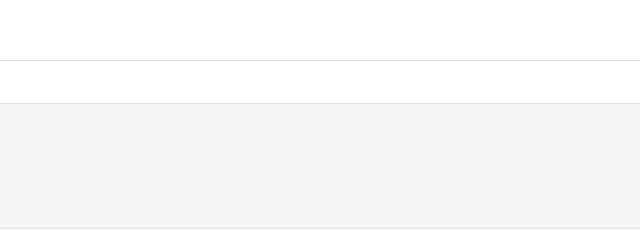
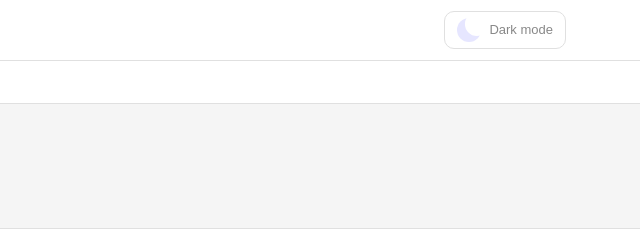
Before and after one commit to samybekkaoui/WebAdvanced-F1Project, a website built with Vite: page mijn-f1-project/index.html in a window 1280 px wide. Shown: the top 240 px of the page, 640-1280 px from the left. Built offline with nearby package versions, Linux system fonts and the light colour scheme; no server answers.

Commit message:
Dark mode toggle
Using localstorage to save setting

```diff
--- a/mijn-f1-project/index.html
+++ b/mijn-f1-project/index.html
@@ -21,6 +21,11 @@
         </div>
       </div>
       <div class="topbar__spacer"></div>
+      <!-- Dark mode toggle - design from https://codepen.io/mrozilla/pen/OJJNjRb -->
+      <div class="theme-toggle-wrap">
+        <input id="toggle" class="toggle" type="checkbox">
+        <label for="toggle" class="toggle-label">Dark mode</label>
+      </div>
     </div>
   </header>
 
--- a/mijn-f1-project/src/main.js
+++ b/mijn-f1-project/src/main.js
@@ -1,5 +1,30 @@
 // main.js — tab navigation + drivers API
 console.log('Pitwall F1 Hub loaded');
+
+// ─── Dark mode ───────────────────────────────────────────
+
+const themeToggle = document.getElementById('toggle');
+
+// Check if the user already had a preference saved in localStorage
+const savedTheme = localStorage.getItem('theme');
+if (savedTheme === 'dark') {
+  // Apply dark mode immediately on load
+  document.body.classList.add('dark');
+  themeToggle.checked = true;
+}
+
+// When the checkbox is toggled, switch dark mode on or off
+themeToggle.addEventListener('change', () => {
+  if (themeToggle.checked) {
+    // Turn on dark mode and save to localStorage
+    document.body.classList.add('dark');
+    localStorage.setItem('theme', 'dark');
+  } else {
+    // Turn off dark mode and save to localStorage
+    document.body.classList.remove('dark');
+    localStorage.setItem('theme', 'light');
+  }
+});
 
 // ─── Tab switching ───────────────────────────────────────────
 
--- a/mijn-f1-project/src/style.css
+++ b/mijn-f1-project/src/style.css
@@ -79,7 +79,63 @@ button { font-family: inherit; cursor: pointer; border: none; background: none;
   border-bottom-color: var(--accent);
 }
 
-/* Footer */
+/* Dark mode — applied to the body when the user switches */
+body.dark {
+  --bg: #1a1a1a;
+  --paper: #242424;
+  --ink: #f0f0f0;
+  --ink-2: #ccc;
+  --ink-3: #888;
+  --line: #333;
+}
+
+/* Theme toggle - adapted from https://codepen.io/mrozilla/pen/OJJNjRb */
+.theme-toggle-wrap {
+  display: flex;
+  align-items: center;
+  gap: 8px;
+  border: 1px solid var(--line);
+  border-radius: var(--radius);
+  padding: 6px 12px;
+}
+
+.toggle {
+  --size: 1.5rem;
+  appearance: none;
+  outline: none;
+  cursor: pointer;
+  width: var(--size);
+  height: var(--size);
+  box-shadow: inset calc(var(--size) * 0.33) calc(var(--size) * -0.25) 0;
+  border-radius: 999px;
+  color: hsl(240, 100%, 95%);
+  transition: all 500ms;
+  flex: none;
+}
+
+.toggle:checked {
+  --ray-size: calc(var(--size) * -0.4);
+  --offset-orthogonal: calc(var(--size) * 0.65);
+  --offset-diagonal: calc(var(--size) * 0.45);
+  transform: scale(0.75);
+  color: hsl(40, 100%, 50%);
+  box-shadow:
+    inset 0 0 0 var(--size),
+    calc(var(--offset-orthogonal) * -1) 0 0 var(--ray-size),
+    var(--offset-orthogonal) 0 0 var(--ray-size),
+    0 calc(var(--offset-orthogonal) * -1) 0 var(--ray-size),
+    0 var(--offset-orthogonal) 0 var(--ray-size),
+    calc(var(--offset-diagonal) * -1) calc(var(--offset-diagonal) * -1) 0 var(--ray-size),
+    var(--offset-diagonal) var(--offset-diagonal) 0 var(--ray-size),
+    calc(var(--offset-diagonal) * -1) var(--offset-diagonal) 0 var(--ray-size),
+    var(--offset-diagonal) calc(var(--offset-diagonal) * -1) 0 var(--ray-size);
+}
+
+.toggle-label {
+  font-size: 13px;
+  color: var(--ink-3);
+  cursor: pointer;
+}
 .foot {
   border-top: 1px solid var(--line);
   background: var(--paper);
```
Also changed, not shown: README.md.
